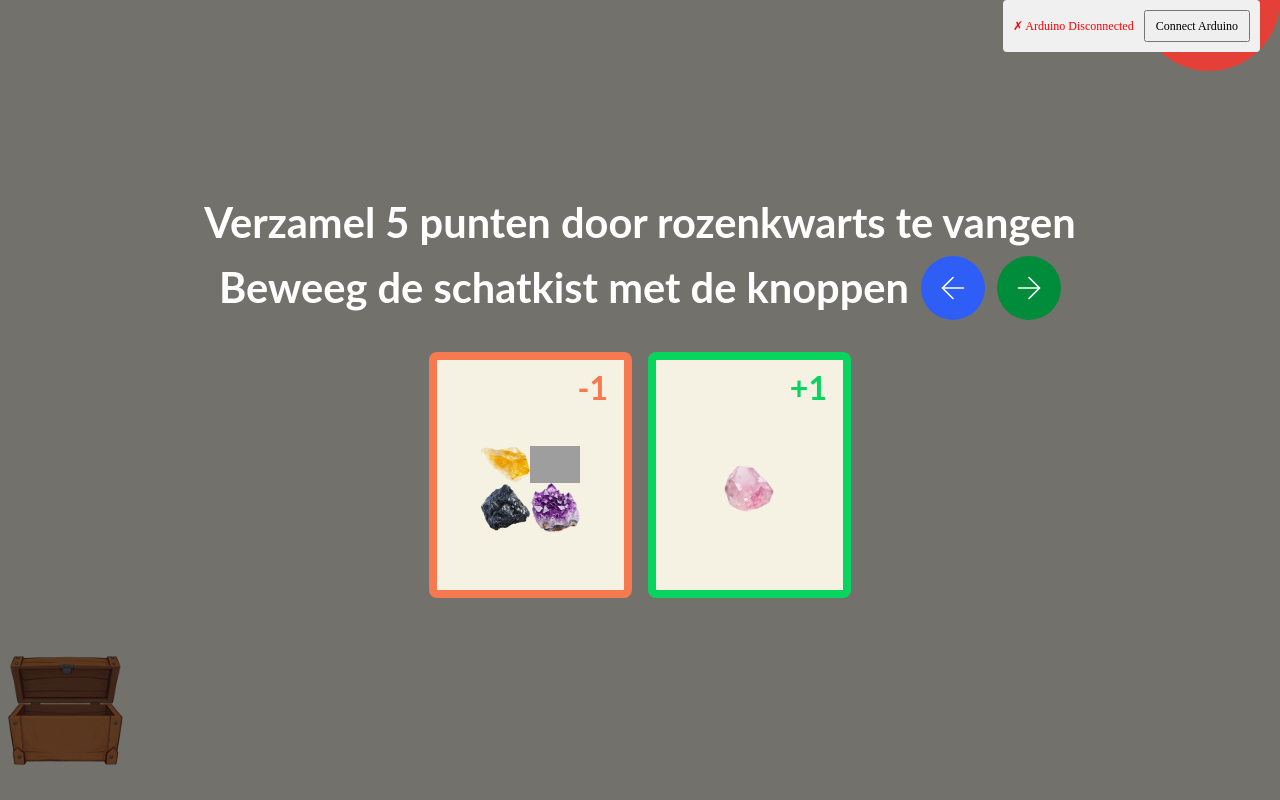
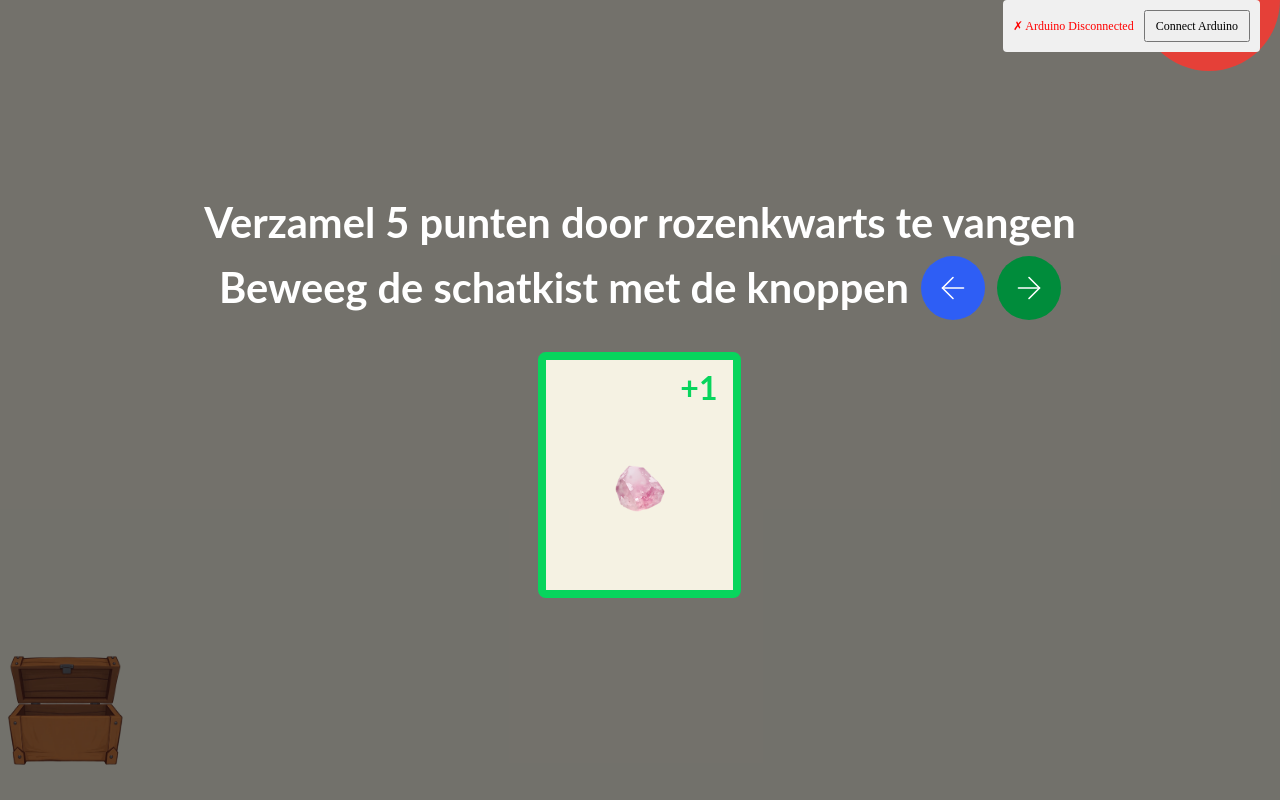
Before and after one commit to liesdepraeter/Steenschat-interface, a React (Vite) app in the folder steenschat/: page /catchgame in a window 1280 px wide. Built offline with nearby package versions, Linux system fonts and the light colour scheme; grey boxes are pictures that could not be loaded.

Commit message:
delete -1 card

```diff
--- a/steenschat/src/Components/Instruction/CatchGame/ScoreInstruction.tsx
+++ b/steenschat/src/Components/Instruction/CatchGame/ScoreInstruction.tsx
@@ -1,73 +1,22 @@
-import {stoneByName, allStoneTypes, type StoneType} from '../../../data/stones';
+import {stoneByName, type StoneType} from '../../../data/stones';
 import './ScoreInstruction.css'
 
-type ScoreVariant = '+1' | '-1';
-{/*type GameVariant = 'rozenkwarts' | 'citrien' | 'aventurijn' | 'obsidiaan' | 'amethist';*/}
-
 interface ScoreProps {
-  score?: ScoreVariant;
+  score?: '+1';
   variant?: StoneType;
 }
-{/*variant?: GameVariant;*/}
 
-{/*const stoneImagePaths: Record<GameVariant, string> = {
-    'rozenkwarts': '/images/rozenkwarts.png',
-    'citrien': '/images/citrien.png',
-    'aventurijn': '/images/aventurijn.png',
-    'obsidiaan': '/images/obsidiaan.png',
-    'amethist': '/images/amethist.png',
-};*/}
-
-{/*const getOtherStonePaths = (currentVariant: GameVariant): string[] => {
-    return (Object.keys(stoneImagePaths) as GameVariant[])
-        .filter(variantName => variantName !== currentVariant)
-        .map(variantName => stoneImagePaths[variantName])
-        .slice(0, 4);
-};*/}
-const getOtherStonePaths = (current: StoneType): string[] => {
-  return allStoneTypes
-    .filter(type => type !== current)
-    .map(type => stoneByName[type].img)
-    .slice(0, 4); // neem er 4 (zoals je originele code)
-};
-
-
-const ScoreInstruction: React.FC<ScoreProps> = ({ score, variant = 'rozenkwarts' }) => {
+const ScoreInstruction: React.FC<ScoreProps> = ({ score = '+1', variant = 'rozenkwarts' }) => {
     const currentStone = stoneByName[variant];
 
-    let imageContent;
-    if (score === '+1') {
-        {/*const currentStonePath = stoneImagePaths[variant];*/}
-        imageContent = (
-            <div className='img__stones'>
-                <img className='stones__stone' src={currentStone.img} alt={currentStone.name} /> {/*currentStonePath*/}{/*variant*/}
-            </div>
-        );
-    } else {
-        // score === '-1': Toon 4 andere stenen in een div
-        const otherStones = getOtherStonePaths(variant);
-        imageContent = (
-            <div className='img__stones img__stones--grid'>
-                {otherStones.map((path, index) => (
-                    // Gebruik index als key is oké hier omdat de lijst statisch is
-                    <img key={index} className='stones__stone' src={path} alt={`steen ${index + 1}`} />
-                ))}
-            </div>
-        );
-    }
+    const imageContent = (
+        <div className='img__stones'>
+            <img className='stones__stone' src={currentStone.img} alt={currentStone.name} />
+        </div>
+    );
 
-    const cardClasses = [
-        'score-card',
-        score==='+1' ? 'score-card--add' : '',
-        score==='-1' ? 'score-card--min' : '',
-    ].join(' ').trim();
-
-    const scoreClasses = [
-        'bold-text',
-        'score-card__score',
-        score==='+1' ? 'score-card__score--add' : '',
-        score==='-1' ? 'score-card__score--min' : '',
-    ].join(' ').trim();
+    const cardClasses = 'score-card score-card--add';
+    const scoreClasses = 'bold-text score-card__score score-card__score--add';
 
 
   return (
--- a/steenschat/src/Components/Overlays/CatchGameInstruction/CatchGameStart.tsx
+++ b/steenschat/src/Components/Overlays/CatchGameInstruction/CatchGameStart.tsx
@@ -42,7 +42,6 @@ function CatchGameStart({variant='rozenkwarts', onStart} : CatchGameProps) {
 
 
                 <div className='game-instruction__cards'>
-                    <ScoreInstruction score='-1' variant={variant}/>
                     <ScoreInstruction score='+1' variant={variant}/>
                 </div>
             </div>
--- a/steenschat/src/Pages/SearchGame.css
+++ b/steenschat/src/Pages/SearchGame.css
@@ -15,7 +15,7 @@
 /* Responsive size variables (tweak for Raspberry Pi 7" displays) */
 :root {
     --magnifier-size: 5rem; /* used by .magnifying-glass-reveal */
-    --image-size: 120px;   /* used by .image */
+    --image-size: 170px;   /* used by .image */
     --rock-size: 4rem;     /* used by .rock */
 }
 
```
